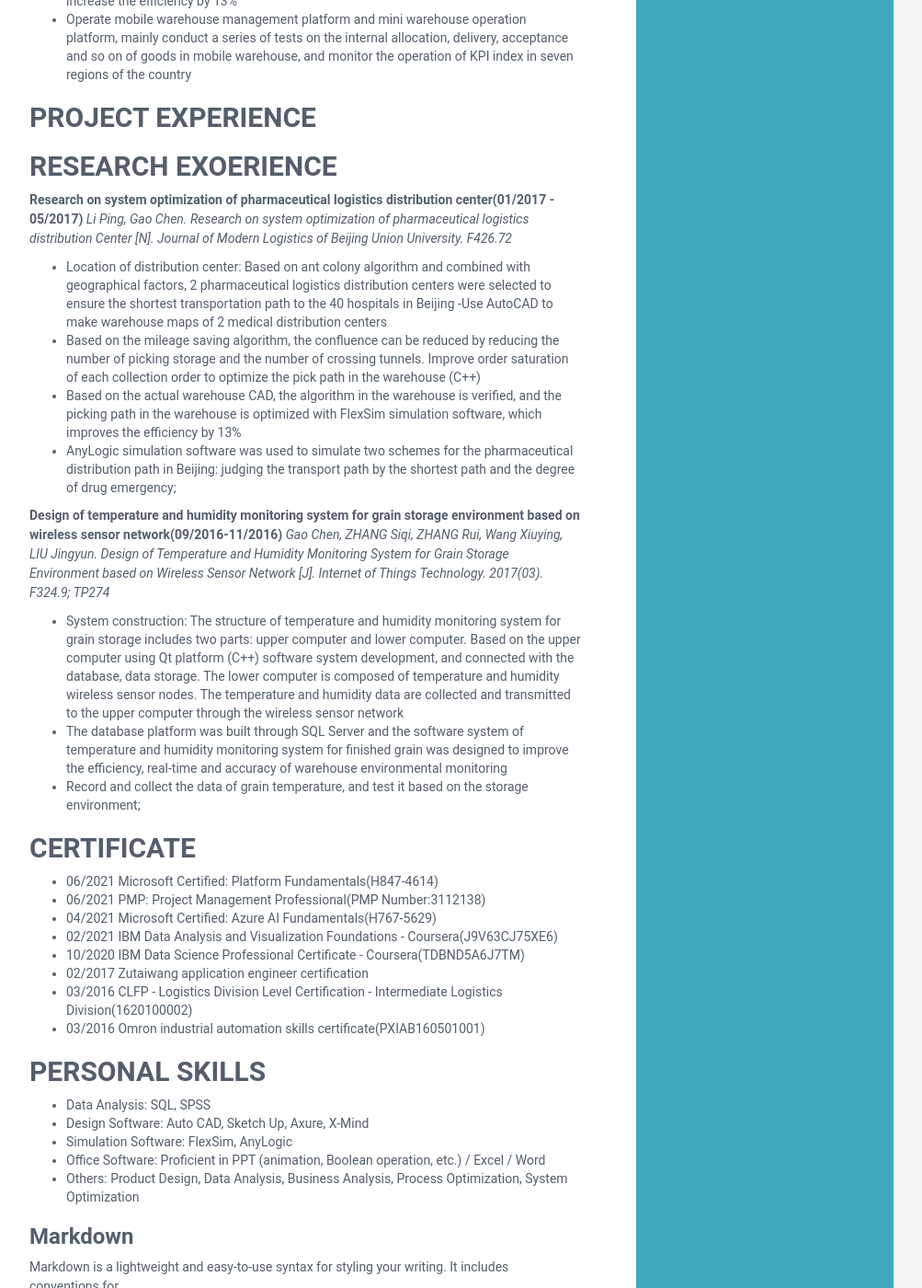
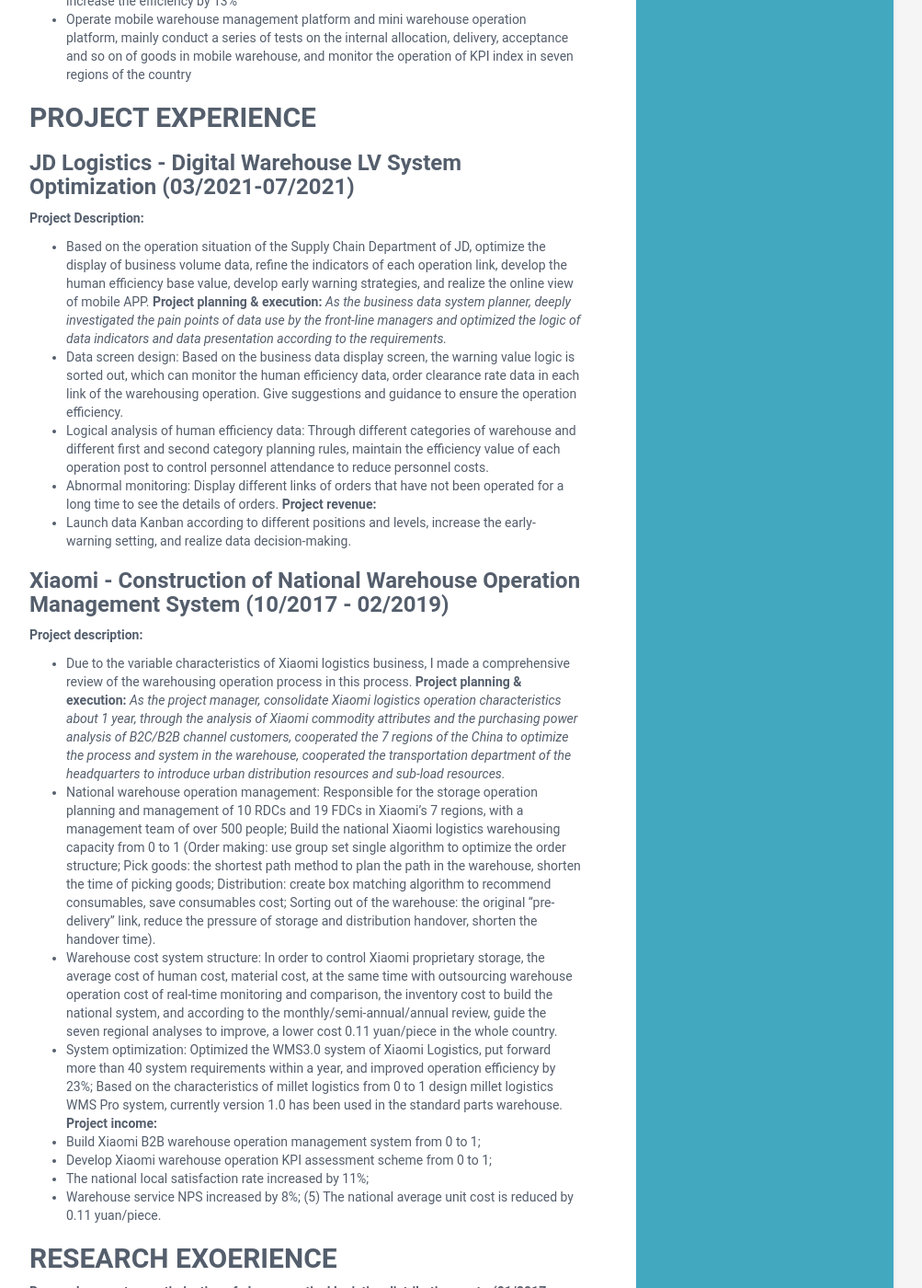
Before and after one commit to Ukie555/ukie555.github.io, a Jekyll site: the page built from index.md, in a window 1280 px wide and 1400 px high, scrolled down 1550 px. Shown: the whole window at 92% size, without its empty margins (168-1171 px from the left). Built offline with Jekyll 4.4.1, drawn with Linux system fonts in a browser that asks for light colours; our own code applies the rules of GitHub Pages for plain Markdown files; some of the changed text lies outside the part shown.

Commit message:
Update index.md

```diff
--- a/index.md
+++ b/index.md
@@ -55,6 +55,31 @@ _Logitics Industrial Engineer - Intership (07/2016 - 04/2017)_
 
 ## PROJECT EXPERIENCE
 
+### JD Logistics - Digital Warehouse LV System Optimization (03/2021-07/2021)
+**Project Description:**
+- Based on the operation situation of the Supply Chain Department of JD, optimize the display of business volume data, refine the indicators of each operation link, develop the human efficiency base value, develop early warning strategies, and realize the online view of mobile APP.
+**Project planning & execution:**
+_As the business data system planner, deeply investigated the pain points of data use by the front-line managers and optimized the logic of data indicators and data presentation according to the requirements._
+- Data screen design: Based on the business data display screen, the warning value logic is sorted out, which can monitor the human efficiency data, order clearance rate data in each link of the warehousing operation. Give suggestions and guidance to ensure the operation efficiency.
+- Logical analysis of human efficiency data: Through different categories of warehouse and different first and second category planning rules, maintain the efficiency value of each operation post to control personnel attendance to reduce personnel costs.
+- Abnormal monitoring: Display different links of orders that have not been operated for a long time to see the details of orders.
+**Project revenue:**
+- Launch data Kanban according to different positions and levels, increase the early-warning setting, and realize data decision-making.
+
+### Xiaomi - Construction of National Warehouse Operation Management System (10/2017 - 02/2019)
+**Project description:**
+- Due to the variable characteristics of Xiaomi logistics business, I made a comprehensive review of the warehousing operation process in this process.
+**Project planning & execution:**
+_As the project manager, consolidate Xiaomi logistics operation characteristics about 1 year, through the analysis of Xiaomi commodity attributes and the purchasing power analysis of B2C/B2B channel customers, cooperated the 7 regions of the China to optimize the process and system in the warehouse, cooperated the transportation department of the headquarters to introduce urban distribution resources and sub-load resources._
+- National warehouse operation management: Responsible for the storage operation planning and management of 10 RDCs and 19 FDCs in Xiaomi's 7 regions, with a management team of over 500 people; Build the national Xiaomi logistics warehousing capacity from 0 to 1 (Order making: use group set single algorithm to optimize the order structure; Pick goods: the shortest path method to plan the path in the warehouse, shorten the time of picking goods; Distribution: create box matching algorithm to recommend consumables, save consumables cost; Sorting out of the warehouse: the original "pre-delivery" link, reduce the pressure of storage and distribution handover, shorten the handover time).
+- Warehouse cost system structure: In order to control Xiaomi proprietary storage, the average cost of human cost, material cost, at the same time with outsourcing warehouse operation cost of real-time monitoring and comparison, the inventory cost to build the national system, and according to the monthly/semi-annual/annual review, guide the seven regional analyses to improve, a lower cost 0.11 yuan/piece in the whole country.
+- System optimization: Optimized the WMS3.0 system of Xiaomi Logistics, put forward more than 40 system requirements within a year, and improved operation efficiency by 23%; Based on the characteristics of millet logistics from 0 to 1 design millet logistics WMS Pro system, currently version 1.0 has been used in the standard parts warehouse.
+**Project income:**
+- Build Xiaomi B2B warehouse operation management system from 0 to 1;
+- Develop Xiaomi warehouse operation KPI assessment scheme from 0 to 1;
+- The national local satisfaction rate increased by 11%;
+- Warehouse service NPS increased by 8%; (5) The national average unit cost is reduced by 0.11 yuan/piece.
+
 
 
 ## RESEARCH EXOERIENCE
```
Also changed, not shown: other parts of index.md (+1 -0 lines).
